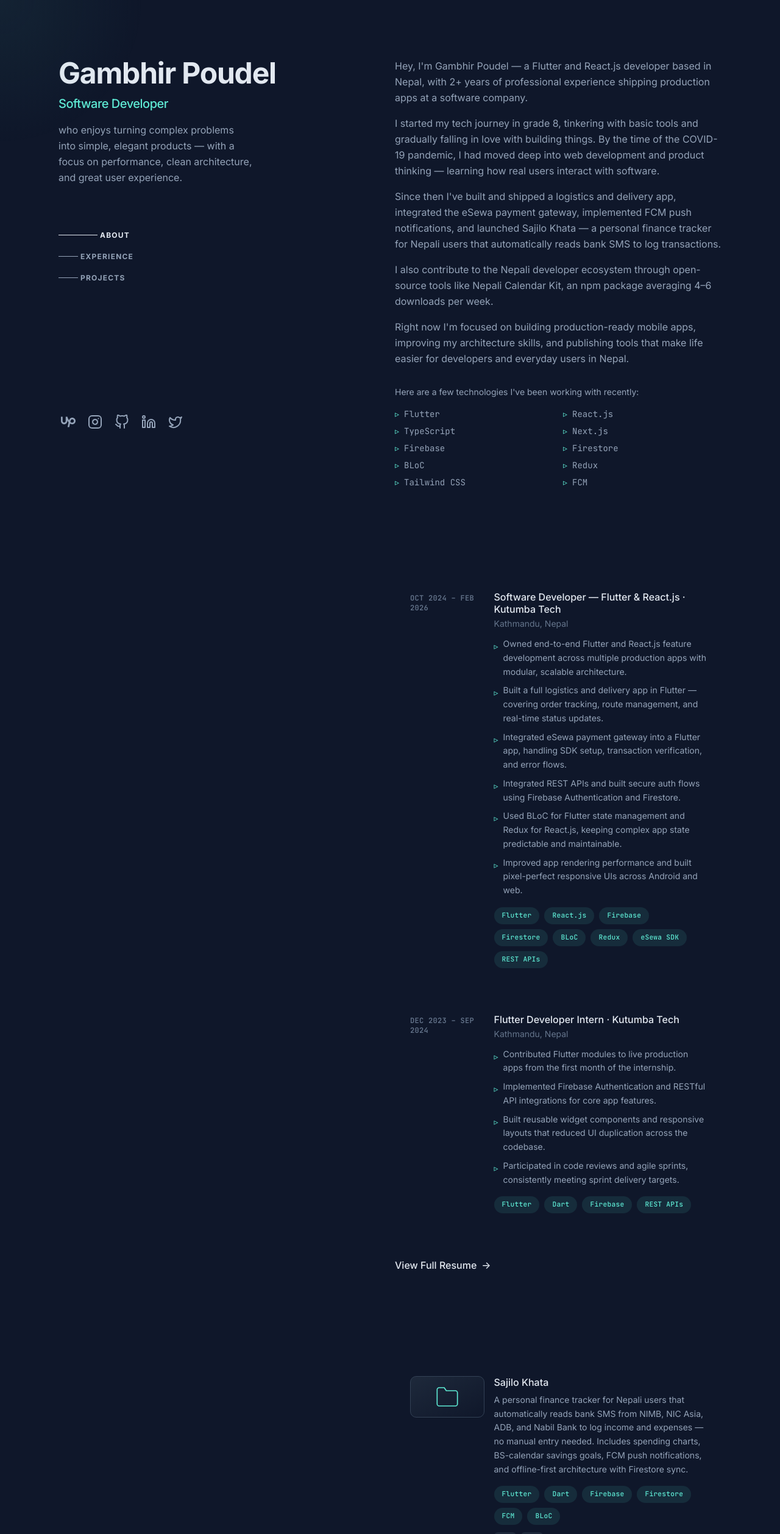
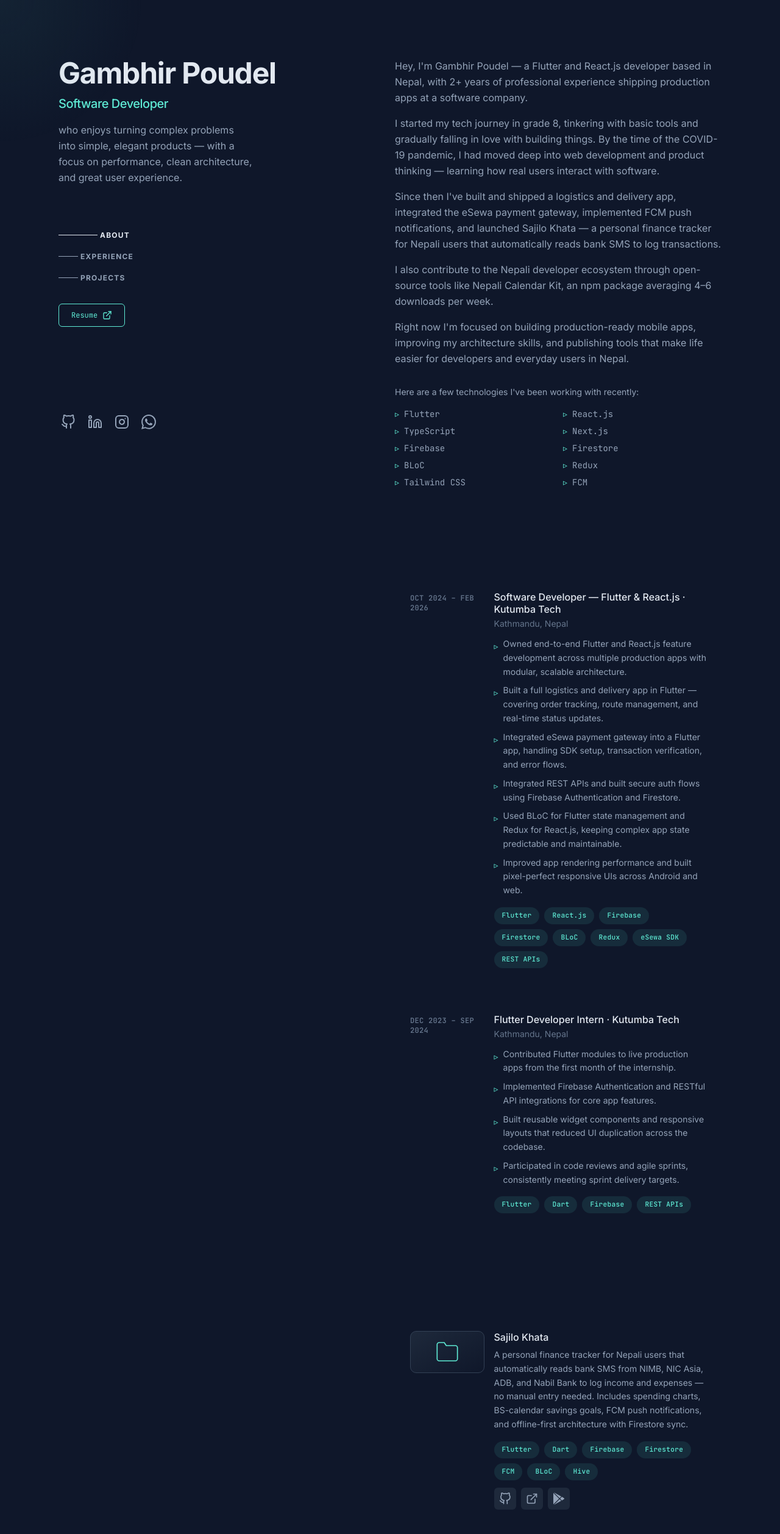
Before and after one commit to ZaddyAI/GambhirPortfolio, a Next.js app: page / in a window 1280 px wide. Shown: the top 2516 px of the page at 61% size. Built offline with nearby package versions, Linux system fonts and the light colour scheme.

Commit message:
feat: initialize project archive page with supporting components and image assets

```diff
--- a/app/page.tsx
+++ b/app/page.tsx
@@ -1,7 +1,6 @@
 "use client"
 
 import Image from "next/image"
-import Link from "next/link"
 import { useRouter } from "next/navigation"
 import { useState, useEffect } from "react"
 import { motion, AnimatePresence, useScroll, useSpring } from "framer-motion"
@@ -17,7 +16,7 @@
   email,
   aboutParagraphs
 } from "@/lib/constants"
-import { IconGitHub, IconLinkedin, IconTwitter, IconExternal, IconFolder, IconInstagram, IconUpwork } from "@/components/icons"
+import { IconGitHub, IconLinkedin, IconExternal, IconFolder, IconInstagram, IconWhatsapp, IconPlayStore } from "@/components/icons"
 
 export default function Home() {
   const [isLoading, setIsLoading] = useState(true)
@@ -128,6 +127,25 @@
                       ))}
                     </motion.ul>
                   </nav>
+
+                  <motion.div
+                    initial={{ opacity: 0, x: -20 }}
+                    animate={{ opacity: 1, x: 0 }}
+                    transition={{ duration: 0.5, delay: 0.4 }}
+                    className="mt-6"
+                  >
+                    <a
+                      href="/resume"
+                      className="button-primary !py-2.5 !px-5 !text-xs"
+                    >
+                      <span>Resume</span>
+                      <svg className="h-4 w-4" fill="none" stroke="currentColor" strokeWidth="2" strokeLinecap="round" strokeLinejoin="round" viewBox="0 0 24 24">
+                        <path d="M18 13v6a2 2 0 0 1-2 2H5a2 2 0 0 1-2-2V8a2 2 0 0 1 2-2h6" />
+                        <polyline points="15 3 21 3 21 9" />
+                        <line x1="10" y1="14" x2="21" y2="3" />
+                      </svg>
+                    </a>
+                  </motion.div>
                 </div>
 
                 {/* Social Links */}
@@ -138,28 +156,7 @@
                   className="ml-1 mt-8 flex items-center gap-5"
                   aria-label="Social media"
                 >
-                  <li>
-                    <a
-                      href={socialLinks.upwork}
-                      target="_blank"
-                      rel="noopener noreferrer"
-                      className="social-icon block"
-                      aria-label="Upwork"
-                    >
-                      <IconUpwork className="h-6 w-6" />
-                    </a>
-                  </li>
-                  <li>
-                    <a
-                      href={socialLinks.instagram}
-                      target="_blank"
-                      rel="noopener noreferrer"
-                      className="social-icon block"
-                      aria-label="Instagram"
-                    >
-                      <IconInstagram className="h-6 w-6" />
-                    </a>
-                  </li>
+
                   <li>
                     <a
                       href={socialLinks.github}
@@ -184,13 +181,24 @@
                   </li>
                   <li>
                     <a
-                      href={socialLinks.twitter}
+                      href={socialLinks.instagram}
                       target="_blank"
                       rel="noopener noreferrer"
                       className="social-icon block"
-                      aria-label="Twitter"
+                      aria-label="Instagram"
                     >
-                      <IconTwitter className="h-6 w-6" />
+                      <IconInstagram className="h-6 w-6" />
+                    </a>
+                  </li>
+                  <li>
+                    <a
+                      href={socialLinks.whatsapp}
+                      target="_blank"
+                      rel="noopener noreferrer"
+                      className="social-icon block"
+                      aria-label="WhatsApp"
+                    >
+                      <IconWhatsapp className="h-6 w-6" />
                     </a>
                   </li>
                 </motion.ul>
@@ -393,22 +401,6 @@
           </motion.div>
         ))}
       </div>
-
-      <motion.div
-        initial={{ opacity: 0 }}
-        whileInView={{ opacity: 1 }}
-        viewport={{ once: true }}
-        transition={{ duration: 0.5, delay: 0.3 }}
-        className="mt-12"
-      >
-        <a
-          href="/resume"
-          className="inline-flex items-center gap-2 text-[#e2e8f0] font-medium hover:text-[#5eead4] transition-colors group"
-        >
-          View Full Resume
-          <span className="group-hover:translate-x-1 transition-transform">→</span>
-        </a>
-      </motion.div>
     </section>
   )
 }
@@ -496,6 +488,17 @@
                         className="inline-flex p-2 rounded-md bg-[#1e293b] text-[#94a3b8] hover:text-[#5eead4] hover:bg-[#334155] transition-colors !z-[50]"
                       >
                         <IconExternal className="w-5 h-5" />
+                      </a>
+                    )}
+                    {project.playstoreLink && (
+                      <a
+                        href={project.playstoreLink}
+                        target="_blank"
+                        rel="noopener noreferrer"
+                        onClick={(e) => e.stopPropagation()}
+                        className="inline-flex p-2 rounded-md bg-[#1e293b] text-[#94a3b8] hover:text-[#5eead4] hover:bg-[#334155] transition-colors !z-[50]"
+                      >
+                        <IconPlayStore className="w-5 h-5" />
                       </a>
                     )}
                   </div>
--- a/components/icons.tsx
+++ b/components/icons.tsx
@@ -22,7 +22,7 @@
     </svg>
   )
 }
-export function IconInstagram({className}: IconProps) {
+export function IconInstagram({ className }: IconProps) {
   return (
     <svg
       xmlns="http://www.w3.org/2000/svg"
@@ -52,7 +52,7 @@
       className={className}
     >
       <title>Upwork</title>
-      <path d="M18.561 13.158c-1.102 0-2.135-.467-3.074-1.227l.228-1.076.008-.042c.207-1.143.849-3.06 2.839-3.06 1.492 0 2.703 1.212 2.703 2.703-.001 1.489-1.212 2.702-2.704 2.702zm0-8.14c-2.539 0-4.51 1.649-5.31 4.366-1.22-1.834-2.148-4.036-2.687-5.892H7.828v7.112c-.002 1.406-1.141 2.546-2.547 2.548-1.405-.002-2.543-1.143-2.545-2.548V3.492H0v7.112c0 2.914 2.37 5.303 5.281 5.303 2.913 0 5.283-2.389 5.283-5.303v-1.19c.529 1.107 1.182 2.229 1.974 3.221l-1.673 7.873h2.797l1.213-5.71c1.063.679 2.285 1.109 3.686 1.109 3 0 5.439-2.452 5.439-5.45 0-3-2.439-5.439-5.439-5.439z"/>
+      <path d="M18.561 13.158c-1.102 0-2.135-.467-3.074-1.227l.228-1.076.008-.042c.207-1.143.849-3.06 2.839-3.06 1.492 0 2.703 1.212 2.703 2.703-.001 1.489-1.212 2.702-2.704 2.702zm0-8.14c-2.539 0-4.51 1.649-5.31 4.366-1.22-1.834-2.148-4.036-2.687-5.892H7.828v7.112c-.002 1.406-1.141 2.546-2.547 2.548-1.405-.002-2.543-1.143-2.545-2.548V3.492H0v7.112c0 2.914 2.37 5.303 5.281 5.303 2.913 0 5.283-2.389 5.283-5.303v-1.19c.529 1.107 1.182 2.229 1.974 3.221l-1.673 7.873h2.797l1.213-5.71c1.063.679 2.285 1.109 3.686 1.109 3 0 5.439-2.452 5.439-5.45 0-3-2.439-5.439-5.439-5.439z" />
     </svg>
   )
 }
@@ -95,6 +95,36 @@
     >
       <title>Twitter</title>
       <path d="M22 4s-.7 2.1-2 3.4c1.6 10-9.4 17.3-18 11.6 2.2.1 4.4-.6 6-2C3 15.5.5 9.6 3 5c2.2 2.6 5.6 4.1 9 4-.9-4.2 4-6.6 7-3.8 1.1 0 3-1.2 3-1.2z" />
+    </svg>
+  )
+}
+
+export function IconWhatsapp({ className }: IconProps) {
+  return (
+    <svg
+      role="img"
+      viewBox="0 0 24 24"
+      xmlns="http://www.w3.org/2000/svg"
+      className={className}>
+      <title>WhatsApp</title>
+      <path
+        fill="currentColor"
+        d="M17.472 14.382c-.297-.149-1.758-.867-2.03-.967-.273-.099-.471-.148-.67.15-.197.297-.767.966-.94 1.164-.173.199-.347.223-.644.075-.297-.15-1.255-.463-2.39-1.475-.883-.788-1.48-1.761-1.653-2.059-.173-.297-.018-.458.13-.606.134-.133.298-.347.446-.52.149-.174.198-.298.298-.497.099-.198.05-.371-.025-.52-.075-.149-.669-1.612-.916-2.207-.242-.579-.487-.5-.669-.51-.173-.008-.371-.01-.57-.01-.198 0-.52.074-.792.372-.272.297-1.04 1.016-1.04 2.479 0 1.462 1.065 2.875 1.213 3.074.149.198 2.096 3.2 5.077 4.487.709.306 1.262.489 1.694.625.712.227 1.36.195 1.871.118.571-.085 1.758-.719 2.006-1.413.248-.694.248-1.289.173-1.413-.074-.124-.272-.198-.57-.347m-5.421 7.403h-.004a9.87 9.87 0 01-5.031-1.378l-.361-.214-3.741.982.998-3.648-.235-.374a9.86 9.86 0 01-1.51-5.26c.001-5.45 4.436-9.884 9.888-9.884 2.64 0 5.122 1.03 6.988 2.898a9.825 9.825 0 012.893 6.994c-.003 5.45-4.437 9.884-9.885 9.884m8.413-18.297A11.815 11.815 0 0012.05 0C5.495 0 .16 5.335.157 11.892c0 2.096.547 4.142 1.588 5.945L.057 24l6.305-1.654a11.882 11.882 0 005.683 1.448h.005c6.554 0 11.89-5.335 11.893-11.893a11.821 11.821 0 00-3.48-8.413Z" />
+    </svg>
+  )
+}
+
+export function IconPlayStore({ className }: IconProps) {
+  return (
+    <svg
+      role="img"
+      viewBox="0 0 24 24"
+      xmlns="http://www.w3.org/2000/svg"
+      className={className}>
+      <title>Google Play</title>
+      <path
+        fill="currentColor"
+        d="M22.018 13.298l-3.919 2.218-3.515-3.493 3.543-3.521 3.891 2.202a1.49 1.49 0 0 1 0 2.594zM1.337.924a1.486 1.486 0 0 0-.112.568v21.017c0 .217.045.419.124.6l11.155-11.087L1.337.924zm12.207 10.065l3.258-3.238L3.45.195a1.466 1.466 0 0 0-.946-.179l11.04 10.973zm0 2.067l-11 10.933c.298.036.612-.016.906-.183l13.324-7.54-3.23-3.21z" />
     </svg>
   )
 }
--- a/lib/constants.ts
+++ b/lib/constants.ts
@@ -6,8 +6,7 @@
   github: "https://github.com/ZaddyAI",
   linkedin: "https://www.linkedin.com/in/gambhirpoudel/",
   twitter: "https://x.com/gambhirpoudel",
-  upwork:
-    "https://www.upwork.com/freelancers/~0179c4b07fcedadd61?mp_source=share",
+  whatsapp: "https://wa.me/9742503468",
 };
 
 export const skills = [
@@ -109,6 +108,7 @@
   images?: string[]
   githubLink: string
   externalLink: string
+  playstoreLink?: string
   tools: string[]
   year: number
   madeAt: string
@@ -123,14 +123,19 @@
       "A personal finance tracker for Nepali users that automatically reads bank SMS from NIMB, NIC Asia, ADB, and Nabil Bank to log income and expenses — no manual entry needed. Includes spending charts, BS-calendar savings goals, FCM push notifications, and offline-first architecture with Firestore sync.",
     githubLink: "https://github.com/ZaddyAI/Sajilo-Khata",
     externalLink: "https://sajilokhata.gambhirpoudel.com.np",
-    tools: ["Flutter", "Dart", "Firebase", "Firestore", "FCM", "BLoC"],
+    playstoreLink: "https://play.google.com/store/apps/details?id=com.zaddyai.sajilokhata",
+    tools: ["Flutter", "Dart", "Firebase", "Firestore", "FCM", "BLoC", "Hive"],
     year: 2026,
     madeAt: "Personal Project",
     images: [
-      "/images/sajilo-khata/loginPage.png",
-      "/images/sajilo-khata/mainDashboard.png",
-      "/images/sajilo-khata/ledgerScreen.png",
-      "/images/sajilo-khata/goalScreen.png",
+      "/images/sajilo-khata/dashboard.png",
+      "/images/sajilo-khata/ledger.png",
+      "/images/sajilo-khata/add-transaction.png",
+      "/images/sajilo-khata/goals.png",
+      "/images/sajilo-khata/addNewGoal.png",
+      "/images/sajilo-khata/addSavings.png",
+      "/images/sajilo-khata/profile.png",
+      "/images/sajilo-khata/sms-tracking.png",
     ],
     details: [
       "Sajilo Khata is a Flutter app that automatically tracks income and expenses by reading SMS messages from major Nepali banks and digital wallets, removing the need for manual transaction entry. Users can also add cash transactions manually.",
```
Also changed, not shown: app/project-archive/page.tsx (+12 -1 lines), app/projects/[slug]/project-content.tsx (+12 -1 lines), 1 other file (tests, documents, lock files or other folders). Lines whose indentation alone changed are shown as unchanged.
